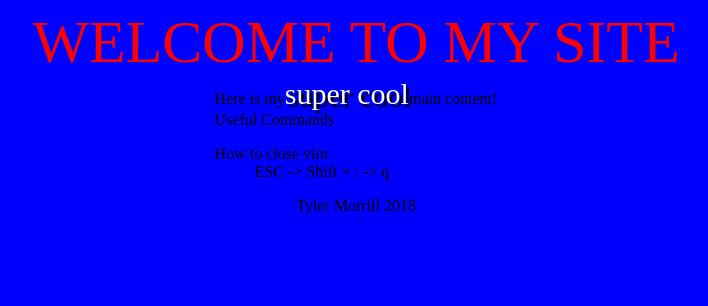
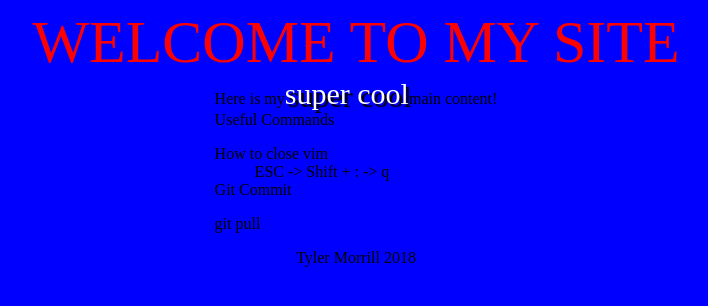
Before and after one commit to Design1Geek6/cmd-website, a plain HTML site: page index.html in a window 1280 px wide. Shown: the whole page, without its empty margins (284-992 px from the left). Drawn offline with Linux system fonts and the light colour scheme.

Commit message:
i did the same git commit

```diff
--- a/index.html
+++ b/index.html
@@ -15,6 +15,8 @@
 				<dl>
 					<dt>How to close vim</dt>
 					<dd>ESC -&gt; Shift + : -&gt; q</dd>
+					<dt>Git Commit</dt>
+					<dl>git pull</dl>
 					</dl>
 			</section>
 			</main>
```
